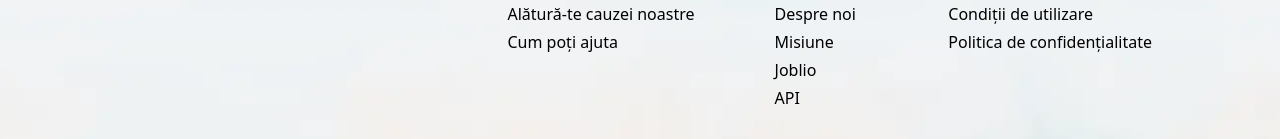
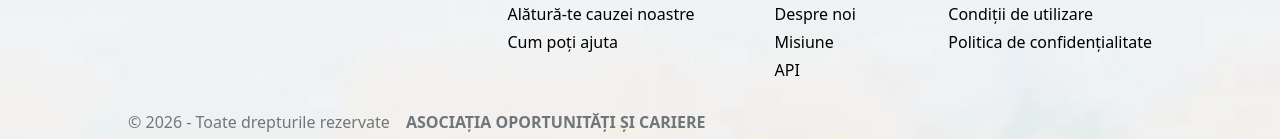
Before and after one commit to peviitor-ro/search-engine, a React (Vite) app: page / in a window 1280 px wide. Shown: the part 710-849 px from the top of the page. Built offline with nearby package versions, Linux system fonts and the light colour scheme; no server answers.

Commit message:
Updated footer links

```diff
--- a/src/components/Footer.jsx
+++ b/src/components/Footer.jsx
@@ -186,13 +186,6 @@ const Footer = () => {
               Misiune
             </Link>
             <Link
-              to="https://joblio.ro/"
-              target="_blank"
-              rel="noopener noreferrer"
-            >
-              Joblio
-            </Link>
-            <Link
               to="https://api.peviitor.ro/"
               target="_blank"
               rel="noopener noreferrer"
```
